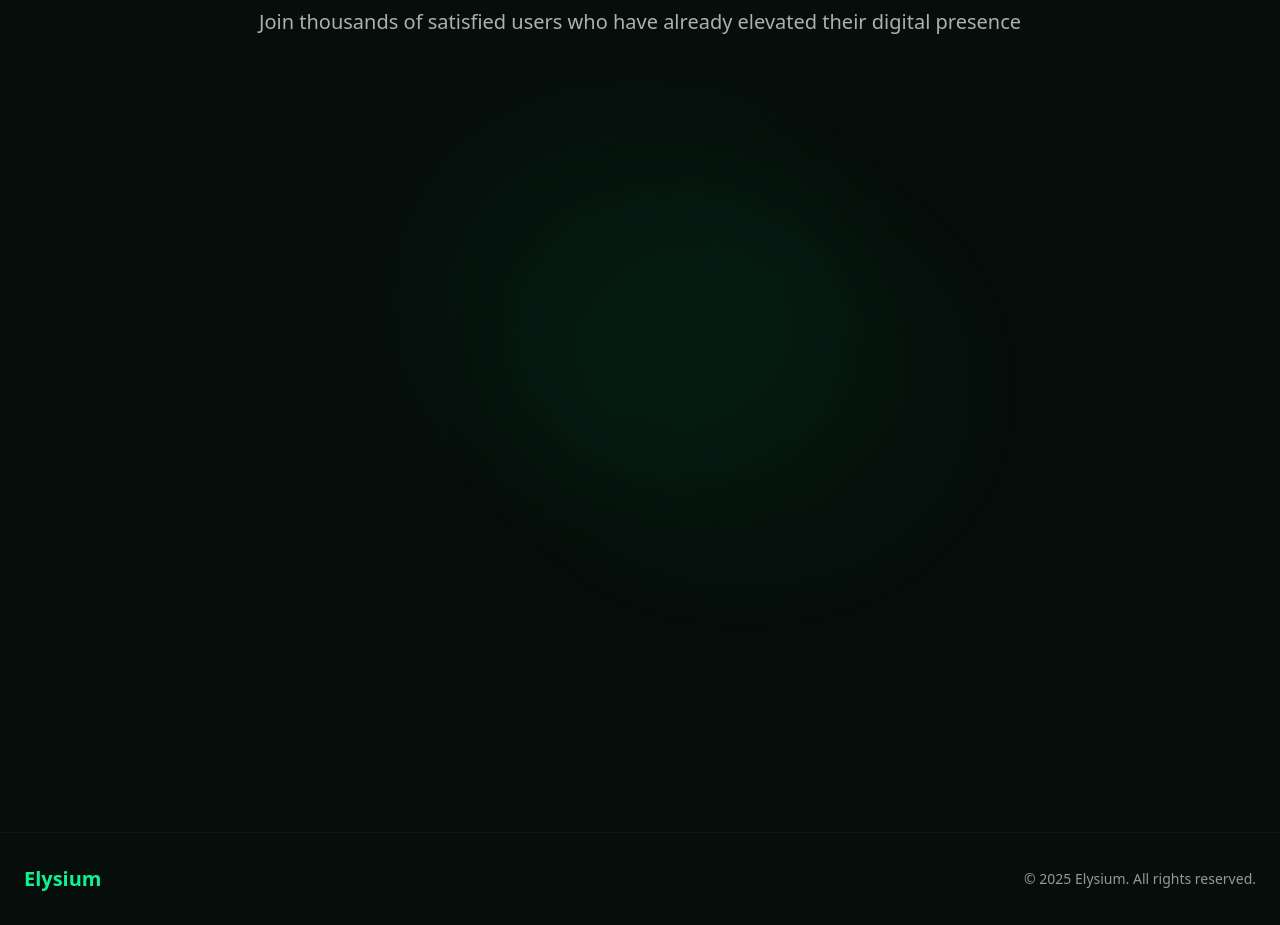
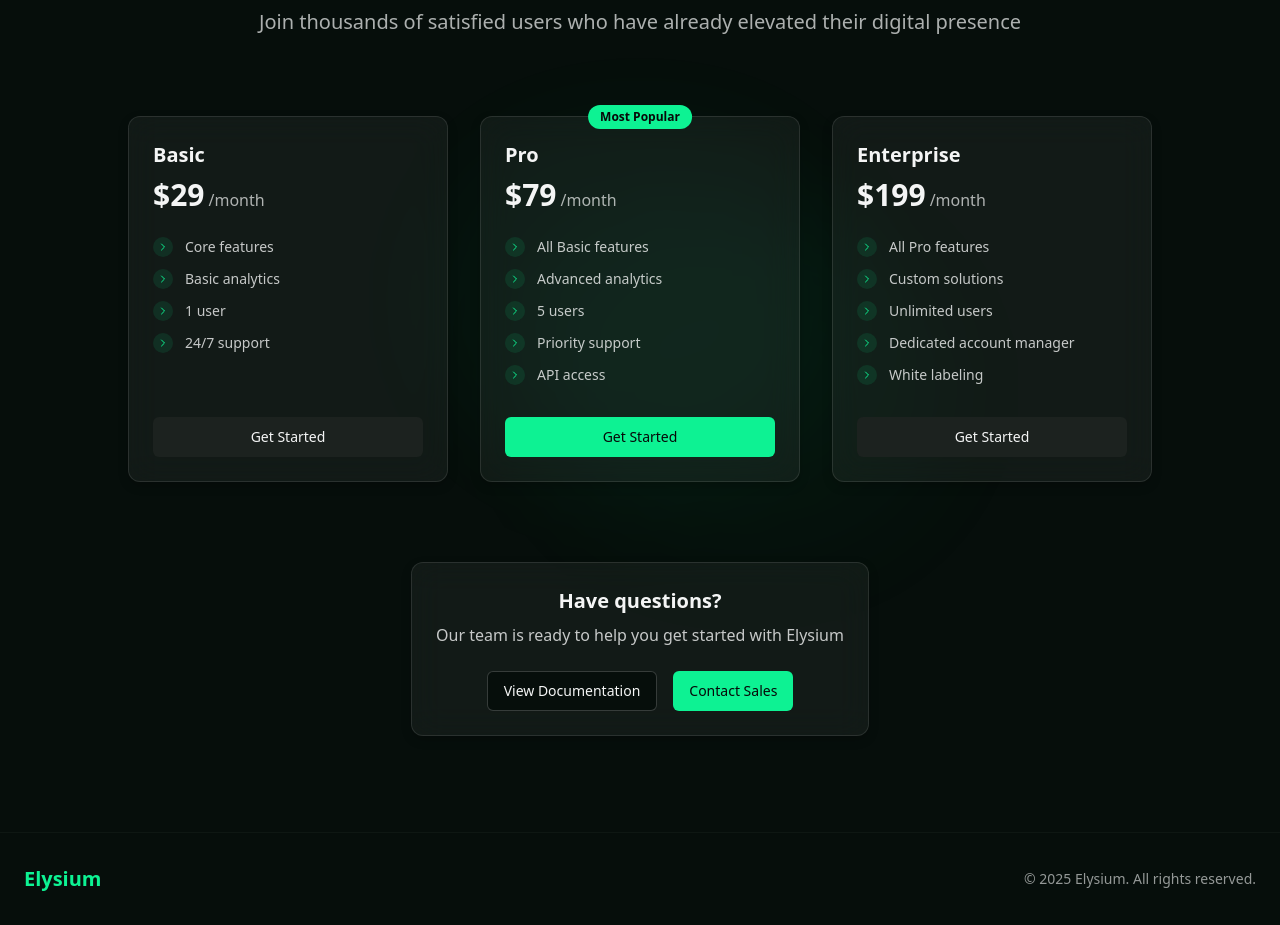
Before and after one commit to AlwaysUbaid/ethereal-hub, a React (Vite) app: page / in a window 1280 px wide. Shown: the part 2660-3585 px from the top of the page. Built offline with nearby package versions, Linux system fonts and the light colour scheme.

Commit message:
Fix: Resolve style property error
The GlassCard component did not accept a style property, but it was being passed in several locations. Updated the GlassCardProps interface to include the style property.

```diff
--- a/src/components/ui/GlassCard.tsx
+++ b/src/components/ui/GlassCard.tsx
@@ -8,6 +8,8 @@ interface GlassCardProps {
   hoverEffect?: boolean;
   clickEffect?: boolean;
   onClick?: () => void;
+  onMouseEnter?: () => void;
+  style?: React.CSSProperties;
 }
 
 const GlassCard: React.FC<GlassCardProps> = ({
@@ -15,7 +17,9 @@ const GlassCard: React.FC<GlassCardProps> = ({
   className,
   hoverEffect = false,
   clickEffect = false,
-  onClick
+  onClick,
+  onMouseEnter,
+  style
 }) => {
   return (
     <div
@@ -26,6 +30,8 @@ const GlassCard: React.FC<GlassCardProps> = ({
         className
       )}
       onClick={onClick}
+      onMouseEnter={onMouseEnter}
+      style={style}
     >
       {children}
     </div>
```
